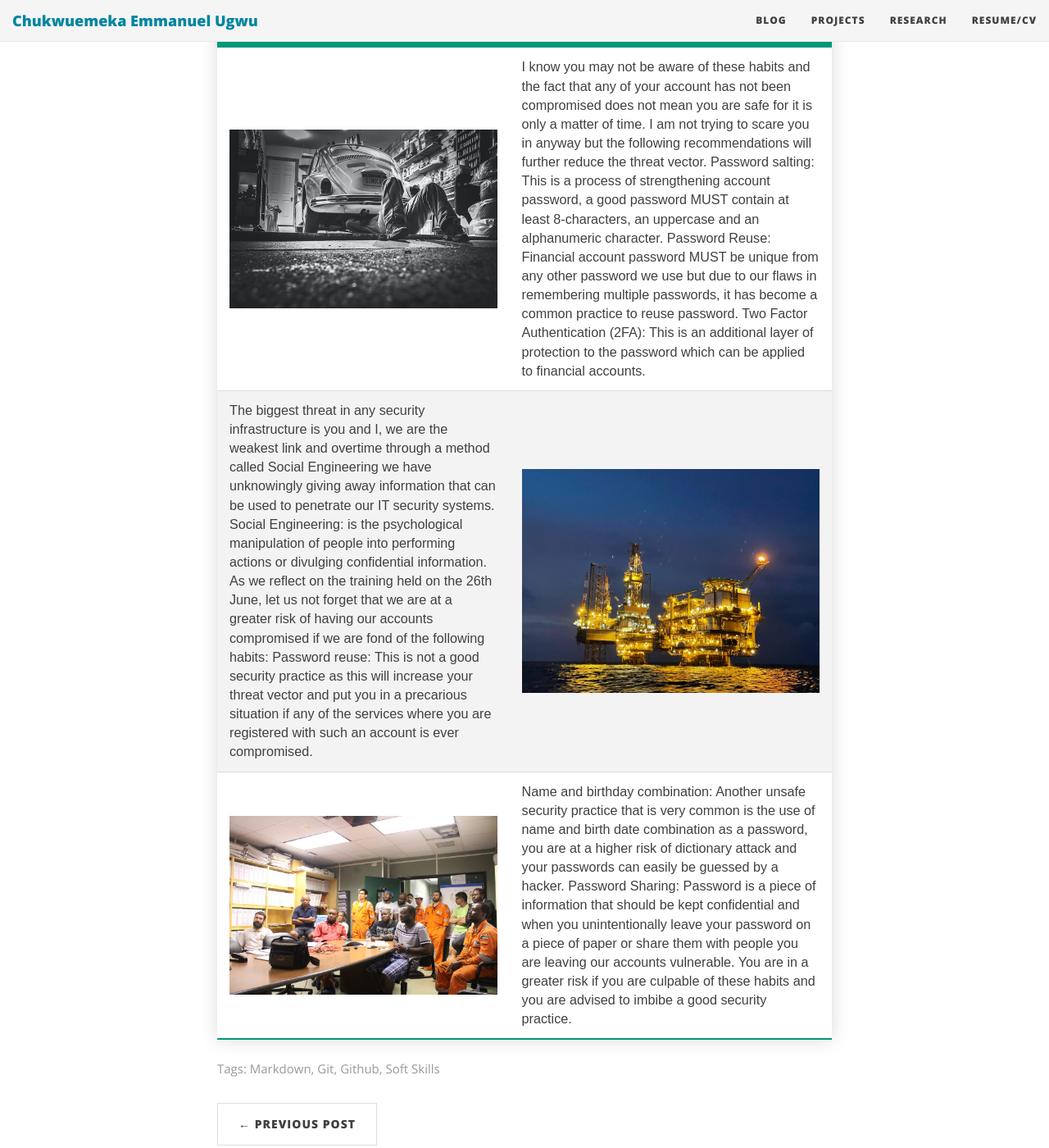
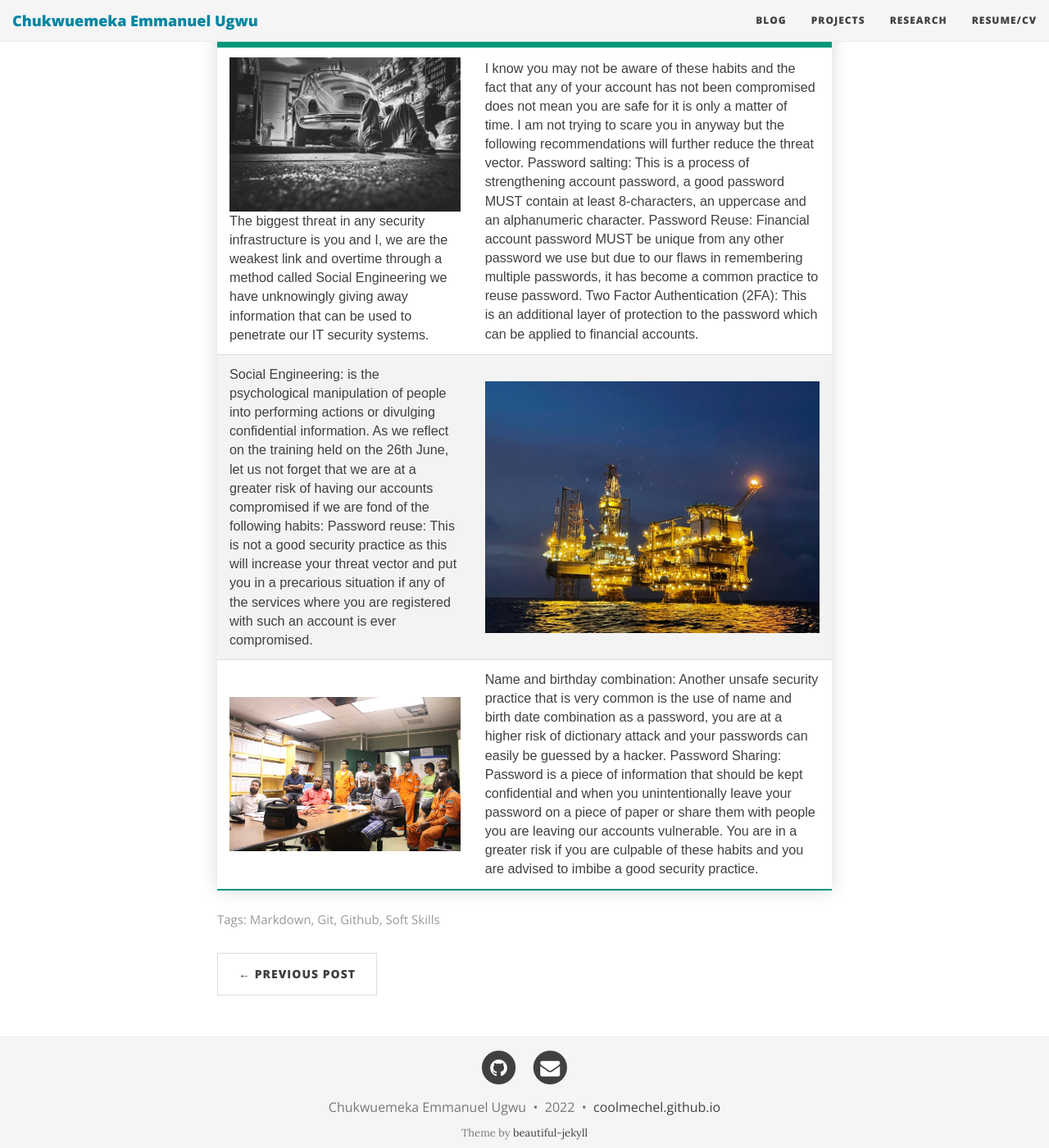
Before and after one commit to coolmechel/blog, a Jekyll site: the page built from _posts/2022-02-09-two-column-markdown.md, in a window 1280 px wide and 1400 px high, scrolled down 633 px. Shown: the whole window at 82% size. Built offline with Jekyll 4.4.1, drawn with Linux system fonts in a browser that asks for light colours; nearby versions of some CDN libraries; comment, search, counter and statistics services are not loaded; some of the changed lines change nothing that is shown.

Commit message:
Editing further

```diff
--- a/_posts/2022-02-09-two-column-markdown.md
+++ b/_posts/2022-02-09-two-column-markdown.md
@@ -19,6 +19,7 @@
   <tr>
       <td>
         <img src="../img/mechanic.jpg" alt="Mechanic workshop" title="Images in a table" />
+        The biggest threat in any security infrastructure is you and I, we are the weakest link and overtime through a method called Social Engineering we have unknowingly giving away information that can be used to penetrate our IT security systems.
       </td>
       <td>
         I know you may not be aware of these habits and the fact that any of your account has not been compromised does not mean you are safe for it is only a matter of time.
@@ -29,7 +30,6 @@
     </tr>
     <tr>
       <td>
-        The biggest threat in any security infrastructure is you and I, we are the weakest link and overtime through a method called Social Engineering we have unknowingly giving away information that can be used to penetrate our IT security systems.
         Social Engineering: is the psychological manipulation of people into performing actions or divulging confidential information.
         As we reflect on the training held on the 26th June, let us not forget that we are at a greater risk of having our accounts compromised if we are fond of the following habits:
         Password reuse: This is not a good security practice as this will increase your threat vector and put you in a precarious situation if any of the services where you are registered with such an account is ever compromised.
```
